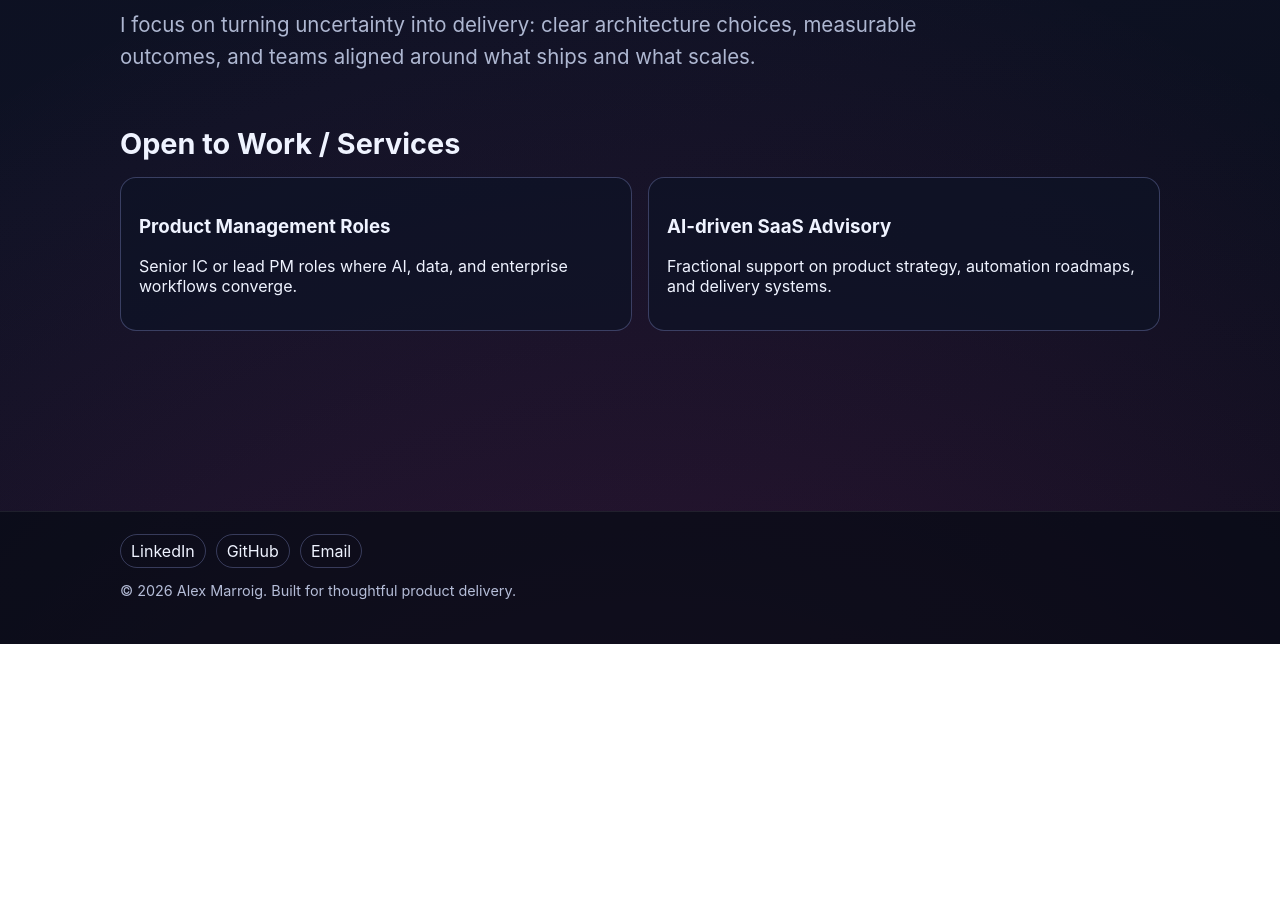
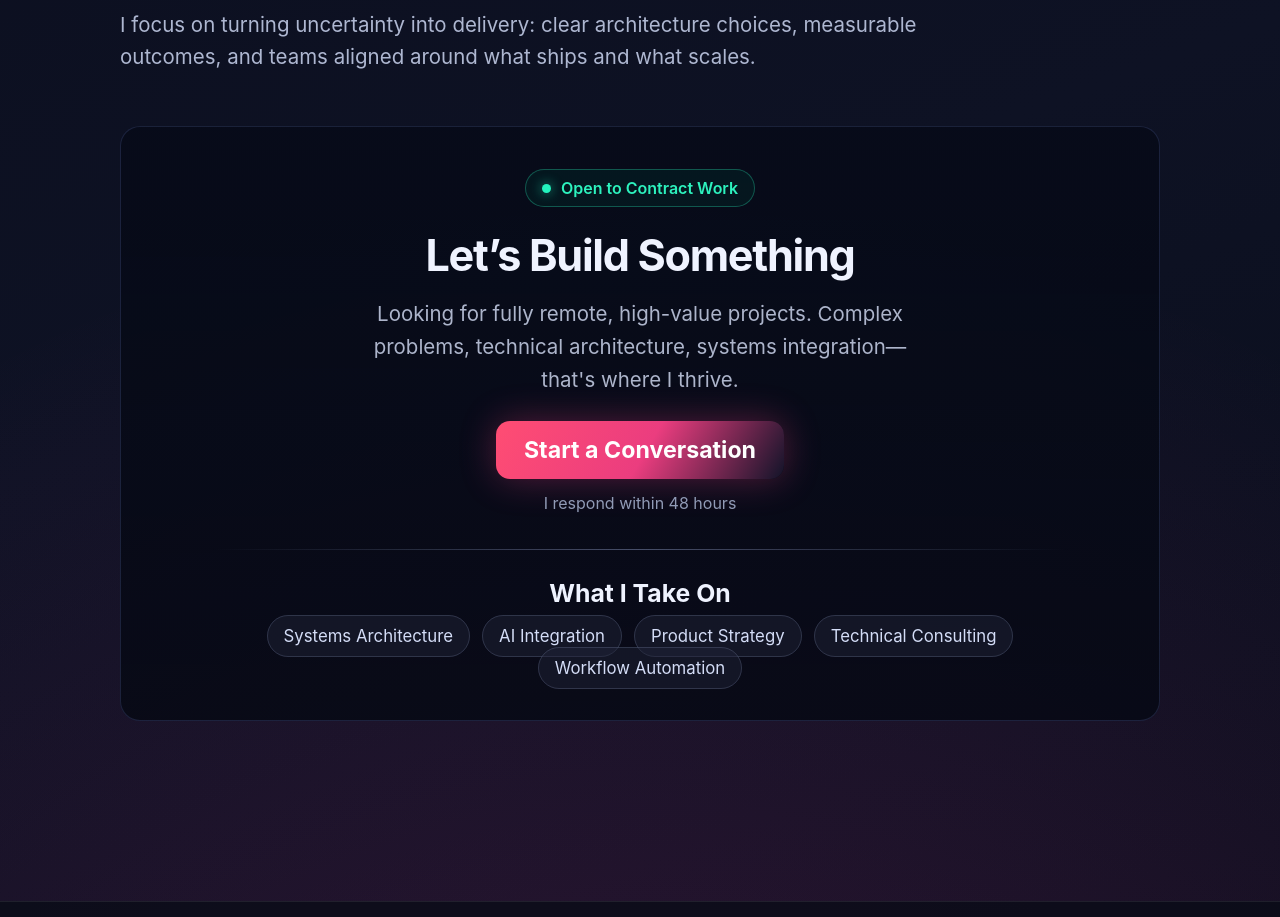
Before and after one commit to alexmarroig/alex-portfolio, a Next.js app: page / in a window 1280 px wide. Shown: the part 1880-2797 px from the top of the page. Before the commit the page ends 2524 px from the top, so only its background shows below. Built offline with nearby package versions, Linux system fonts and the light colour scheme.

Commit message:
Refine About text spacing and redesign contract section

```diff
--- a/app/globals.css
+++ b/app/globals.css
@@ -336,8 +336,13 @@ a {
 
 
 .thoughtWord {
-  display: inline-block;
+  display: inline-flex;
+  margin-right: 0.24em;
   will-change: transform, opacity, filter;
+}
+
+.thoughtWord:last-child {
+  margin-right: 0;
 }
 
 .thoughtWordHighlight {
@@ -395,6 +400,108 @@ a {
   transform: translateY(-4px);
   border-color: rgba(244, 62, 180, 0.7);
 }
+
+.contractSection {
+  text-align: center;
+  border: 1px solid rgba(131, 153, 248, 0.16);
+  border-radius: 20px;
+  padding: clamp(28px, 4vw, 42px);
+  background: linear-gradient(180deg, rgba(7, 11, 25, 0.9), rgba(6, 9, 20, 0.84));
+}
+
+.contractStatus {
+  margin: 0 auto;
+  width: fit-content;
+  display: inline-flex;
+  align-items: center;
+  gap: 10px;
+  color: #2df2be;
+  border: 1px solid rgba(45, 242, 190, 0.3);
+  background: rgba(5, 47, 45, 0.35);
+  border-radius: 999px;
+  padding: 8px 16px;
+  font-weight: 600;
+}
+
+.contractDot {
+  width: 9px;
+  height: 9px;
+  border-radius: 50%;
+  background: #23f3bd;
+  box-shadow: 0 0 12px rgba(35, 243, 189, 0.65);
+}
+
+.contractTitle {
+  margin-top: 22px;
+  font-size: clamp(1.9rem, 4vw, 2.7rem);
+  letter-spacing: -0.03em;
+}
+
+.contractLead {
+  margin: 16px auto 0;
+  max-width: 42ch;
+  color: #adb5cb;
+  font-size: clamp(1.05rem, 2vw, 1.28rem);
+  line-height: 1.62;
+}
+
+.contractCta {
+  margin: 24px auto 0;
+  min-height: 58px;
+  border-radius: 14px;
+  max-width: 320px;
+  display: inline-flex;
+  align-items: center;
+  justify-content: center;
+  padding: 0 28px;
+  text-decoration: none;
+  font-size: 1.45rem;
+  font-weight: 700;
+  color: #fff;
+  background: linear-gradient(120deg, #ff4d73, #eb3d7f 52%, #121429 100%);
+  box-shadow: 0 0 36px rgba(237, 62, 132, 0.33);
+  transition: transform 180ms ease, box-shadow 180ms ease;
+}
+
+.contractCta:hover {
+  transform: translateY(-2px);
+  box-shadow: 0 0 42px rgba(237, 62, 132, 0.48);
+}
+
+.contractNote {
+  margin-top: 14px;
+  color: #919bb6;
+}
+
+.contractDivider {
+  margin: 36px auto 28px;
+  width: min(860px, 100%);
+  height: 1px;
+  background: linear-gradient(90deg, transparent, rgba(148, 161, 204, 0.45), transparent);
+}
+
+.contractSubTitle {
+  margin: 0;
+  font-size: 1.55rem;
+}
+
+.contractChipRow {
+  margin-top: 18px;
+  display: flex;
+  gap: 12px;
+  justify-content: center;
+  flex-wrap: wrap;
+}
+
+.contractChip {
+  border: 1px solid rgba(162, 174, 216, 0.2);
+  background: rgba(34, 39, 58, 0.45);
+  color: #d4ddf7;
+  border-radius: 999px;
+  padding: 10px 16px;
+  font-size: 1.05rem;
+}
+
 
 .talkDock {
   position: fixed;
--- a/app/page.tsx
+++ b/app/page.tsx
@@ -115,21 +115,36 @@ export default function Home() {
         </p>
       </RevealSection>
 
-      <RevealSection className="section" staggerChildren>
-        <h2 className="sectionTitle">Open to Work / Services</h2>
-        <div className="serviceGrid">
-          <RevealItem order={0}>
-            <article className="serviceCard">
-              <h3>Product Management Roles</h3>
-              <p>Senior IC or lead PM roles where AI, data, and enterprise workflows converge.</p>
-            </article>
-          </RevealItem>
-          <RevealItem order={1}>
-            <article className="serviceCard">
-              <h3>AI-driven SaaS Advisory</h3>
-              <p>Fractional support on product strategy, automation roadmaps, and delivery systems.</p>
-            </article>
-          </RevealItem>
+      <RevealSection className="section contractSection" id="contract" staggerChildren>
+        <div className="contractStatus" role="status" aria-label="Open to contract work">
+          <span className="contractDot" aria-hidden="true" />
+          Open to Contract Work
+        </div>
+        <h2 className="sectionTitle contractTitle">Let’s Build Something</h2>
+        <p className="contractLead">
+          Looking for fully remote, high-value projects. Complex problems, technical architecture, systems
+          integration—that&apos;s where I thrive.
+        </p>
+        <a href="mailto:alex.c.marroig@gmail.com" className="contractCta">
+          Start a Conversation
+        </a>
+        <p className="contractNote">I respond within 48 hours</p>
+
+        <div className="contractDivider" aria-hidden="true" />
+
+        <h3 className="contractSubTitle">What I Take On</h3>
+        <div className="contractChipRow">
+          {[
+            "Systems Architecture",
+            "AI Integration",
+            "Product Strategy",
+            "Technical Consulting",
+            "Workflow Automation"
+          ].map((item, index) => (
+            <RevealItem order={index} key={item}>
+              <span className="contractChip">{item}</span>
+            </RevealItem>
+          ))}
         </div>
       </RevealSection>
     </>
--- a/components/ScrollRevealText.tsx
+++ b/components/ScrollRevealText.tsx
@@ -48,7 +48,6 @@ export default function ScrollRevealText({ text, className, highlightWords = []
             }}
           >
             {word}
-            {index < words.length - 1 ? " " : ""}
           </motion.span>
         );
       })}
```
